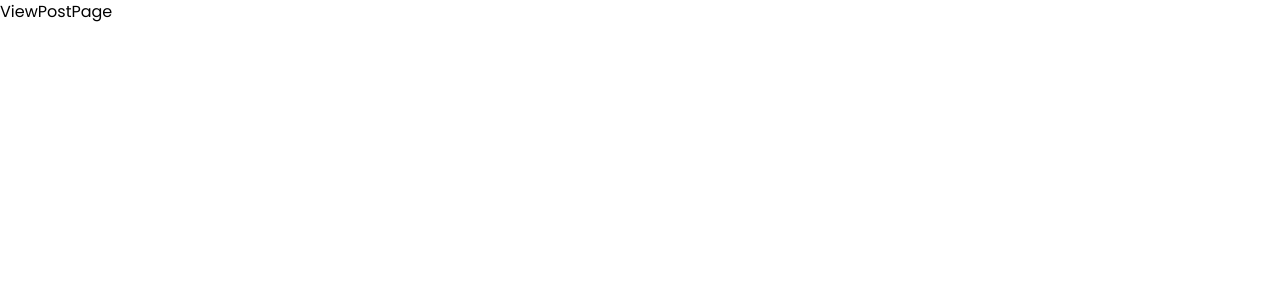
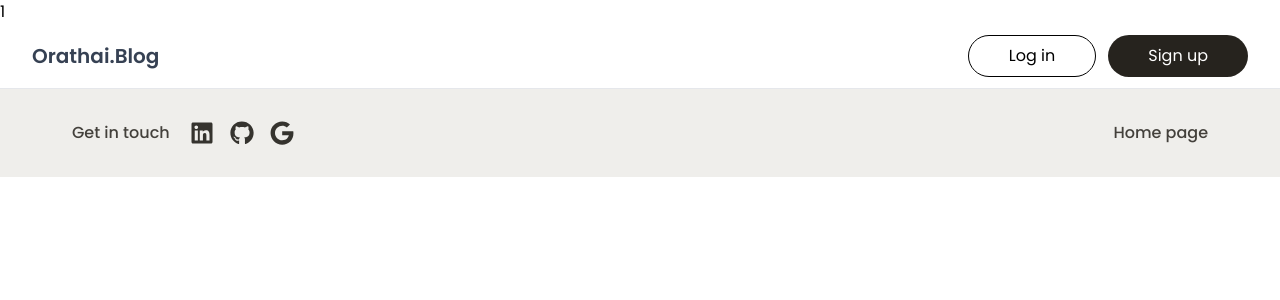
Before and after one commit to tatchunari/orathai-personal-blog, a React (Vite) app in the folder client/: page /post/1 in a window 1280 px wide. Shown: the top 300 px of the page. Built offline with nearby package versions, Linux system fonts and the light colour scheme.

Commit message:
feat: add ViewPostPage and its path

```diff
--- a/client/src/components/ArticleSection.jsx
+++ b/client/src/components/ArticleSection.jsx
@@ -1,7 +1,8 @@
 import ArticleNavbarMobile from "./ArticleNavbarMobile";
 import ArticleNavbarDesktop from "./ArticleNavbarDesktop";
 import BlogCard from "./BlogCard";
-import { blogPosts } from "@/data/blogPost";
+
+
 import { useEffect, useState } from "react";
 import axios from "axios";
 
@@ -13,7 +14,6 @@ const ArticleSection = () => {
   const [page, setPage] = useState(1);
   const [hasMore, setHasMore] = useState(true);
   const [isLoading, setIsLoading] = useState(false);
-
 
   useEffect(() => {
     setIsLoading(true);
@@ -57,6 +57,7 @@ const ArticleSection = () => {
          posts.map((blog, index) =>
           <BlogCard
             key={index}
+            postId={blog.id}
             image={blog.image}
             category={blog.category}
             title={blog.title}
--- a/client/src/components/BlogCard.jsx
+++ b/client/src/components/BlogCard.jsx
@@ -1,7 +1,7 @@
-import { useNavigate } from "react-router-dom";
+import { Link } from "react-router-dom";
 
 function BlogCard(props) {
-  const {image, category, title, description, author, date} = props;
+  const {postId, image, category, title, description, author, date} = props;
   return (
     <div className="flex flex-col gap-4">
       <a href="#" className="relative h-[212px] sm:h-[360px]">
@@ -12,11 +12,14 @@ function BlogCard(props) {
           <span className="bg-[#D7F2E9] rounded-full px-3 py-1 text-sm font-semibold text-[#12B279] mb-2">{category}
           </span>
         </div>
-        <a href="#" >
-          <h2 className="text-start font-bold text-[#26231E] text-xl mb-2 line-clamp-2 hover:underline">
-          {title}
-          </h2>
-        </a>
+         <div>
+          <Link
+            to={`/post/${postId}`}
+            className="text-start font-bold text-[#26231E] text-xl mb-2 line-clamp-2 hover:underline block"
+          >
+            {title}
+          </Link>
+        </div>
         <p className="text-muted-foreground text-[#75716B] text-sm mb-4 flex-grow line-clamp-3">
         {description}
         </p>
--- a/client/src/pages/ViewPostPage.jsx
+++ b/client/src/pages/ViewPostPage.jsx
@@ -1,8 +1,18 @@
-import React from 'react'
+import Navbar from "@/components/Navbar";
+import Footer from "@/components/Footer";
+
+import { useParams } from "react-router-dom";
+
 
 const ViewPostPage = () => {
+
+  const { postId } = useParams();
   return (
-    <div>ViewPostPage</div>
+    <div>
+      <h1>{postId}</h1>
+      <Navbar />
+      <Footer />
+    </div>
   )
 }
 
```
